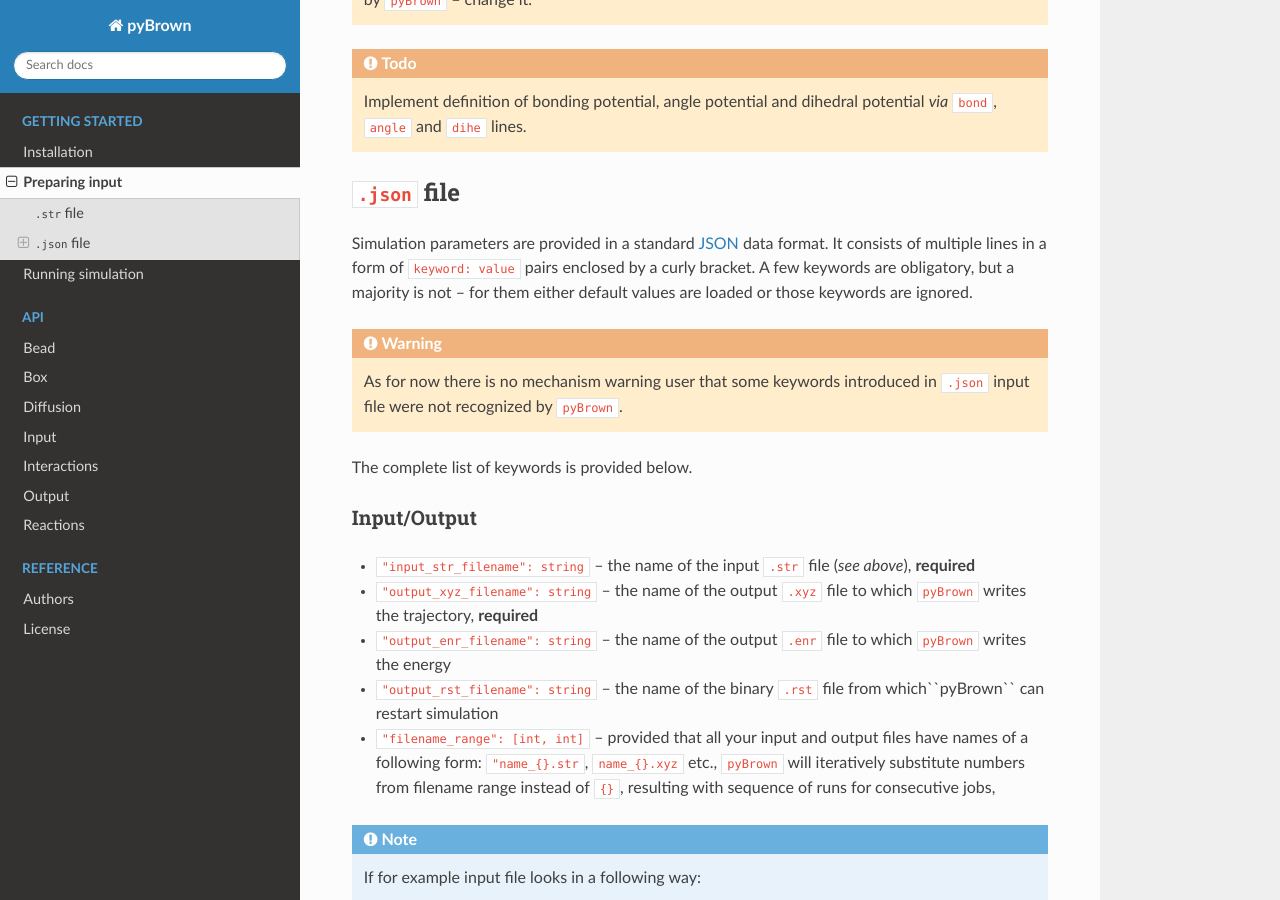
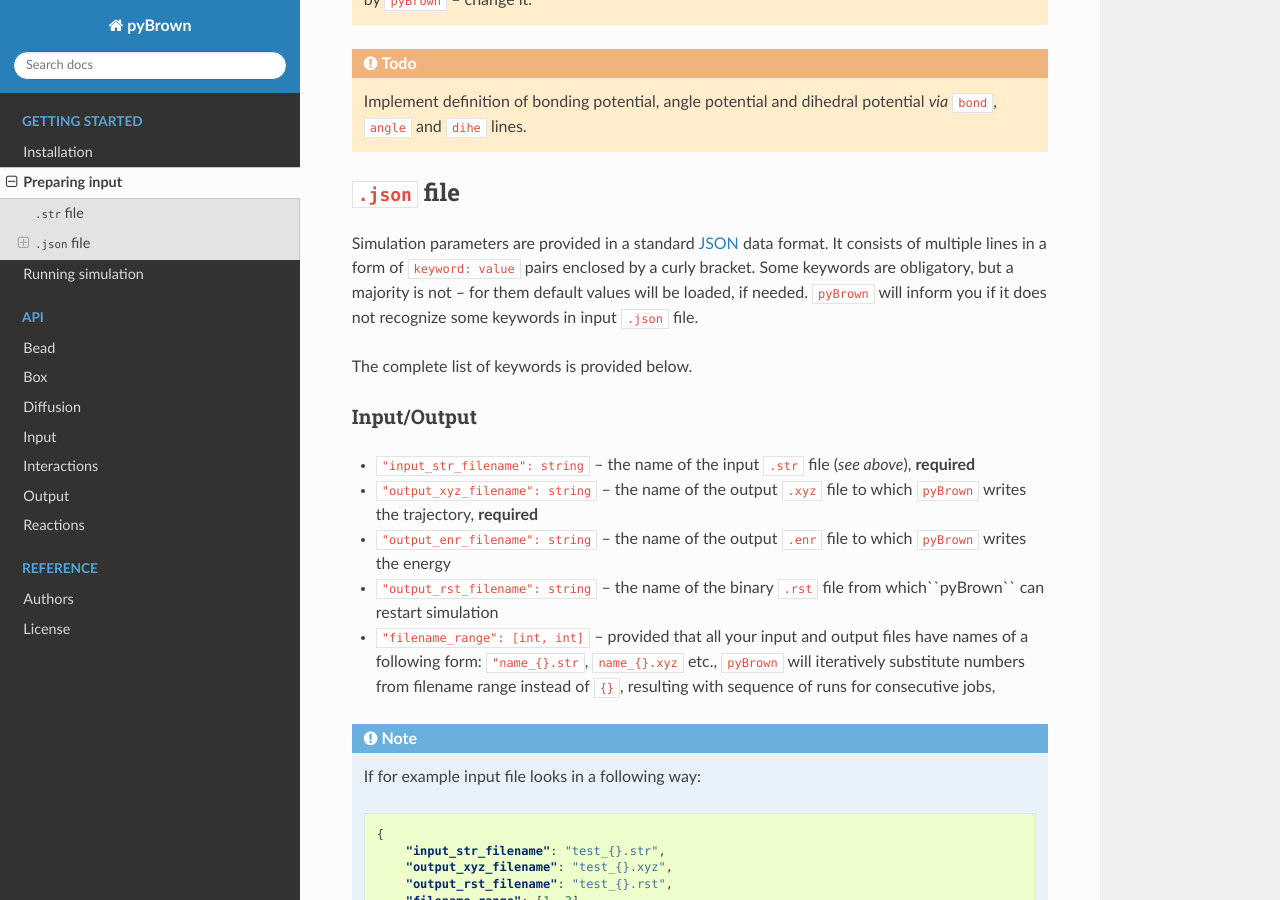
Before and after one commit to tskora/pyBrown, a Sphinx documentation site: the page built from docs/source/getting_started/preparing_input.rst, in a window 1280 px wide and 900 px high, scrolled down 1082 px. Built offline with Sphinx 7.4.7 and the Read the Docs theme 2.0.0, drawn with Linux system fonts in a browser that asks for light colours; some of the changed text lies outside the part shown.

Commit message:
changes in documentation

```diff
--- a/docs/source/getting_started/preparing_input.rst
+++ b/docs/source/getting_started/preparing_input.rst
@@ -42,10 +42,7 @@
 ``.json`` file
 ***************
 
-Simulation parameters are provided in a standard `JSON <https://www.json.org/json-en.html>`_ data format. It consists of multiple lines in a form of ``keyword: value`` pairs enclosed by a curly bracket. A few keywords are obligatory, but a majority is not -- for them either default values are loaded or those keywords are ignored.
-
-.. warning::
-    As for now there is no mechanism warning user that some keywords introduced in ``.json`` input file were not recognized by ``pyBrown``.
+Simulation parameters are provided in a standard `JSON <https://www.json.org/json-en.html>`_ data format. It consists of multiple lines in a form of ``keyword: value`` pairs enclosed by a curly bracket. Some keywords are obligatory, but a majority is not -- for them default values will be loaded, if needed. ``pyBrown`` will inform you if it does not recognize some keywords in input ``.json`` file.
 
 The complete list of keywords is provided below.
 
@@ -118,6 +115,12 @@
 - ``"propagation_scheme": option`` -- propagation algorithm for the trajectory generation, options: ``"ermak"``, ``"midpoint"``, default: ``"ermak"``
 - ``"m_midpoint": int`` -- inverse of a fraction of the time step made in a prediction part of midpoint algorithm (setting to ``2`` means that half of a time step will be made in a prediction part), default: ``100``
 - ``"check_overlaps": boolean`` -- whether to check overlaps in every simulation step, default: ``true``
+- ``"overlap_treshold": float`` -- how small distance is treated as overlap, default: ``0.0``
+
+.. warning::
+
+    If you turn on lubrication interactions, ``"overlap_treshold"`` should be slightly larger than ``0.0`` because small separations will lead to very small eigenvalues of diffusion matrix, and consequently to breakdown of the Choleski decomposition.
+
 - ``"immobile_labels": [string, ..., string]`` -- label of beads which are to be immobile in simulation, default: ``[]``
 - ``"seed": int`` -- seed for pseudorandom number generation algorithm, default ``np.random.randint(2**32 - 1)``
 
```
